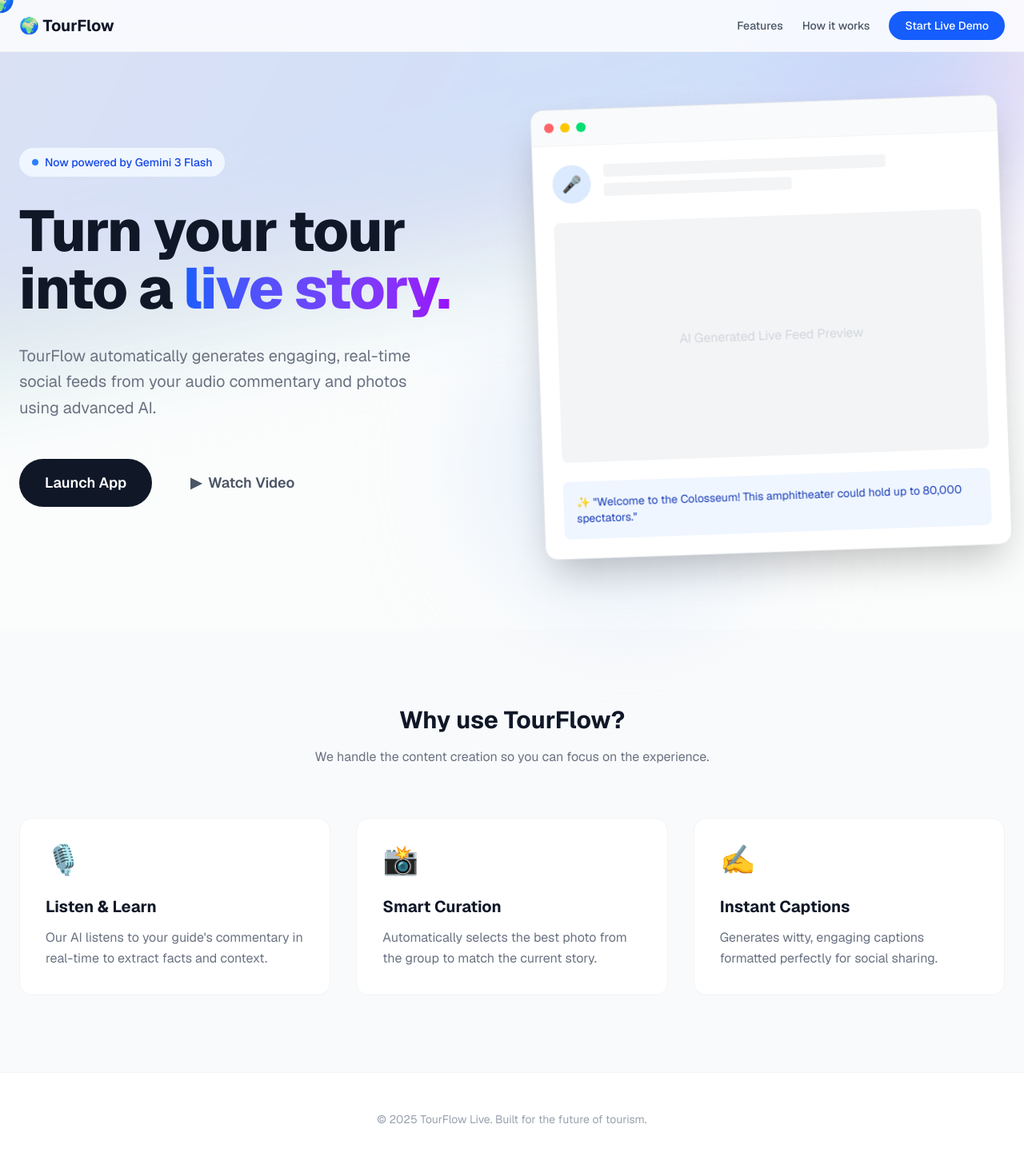
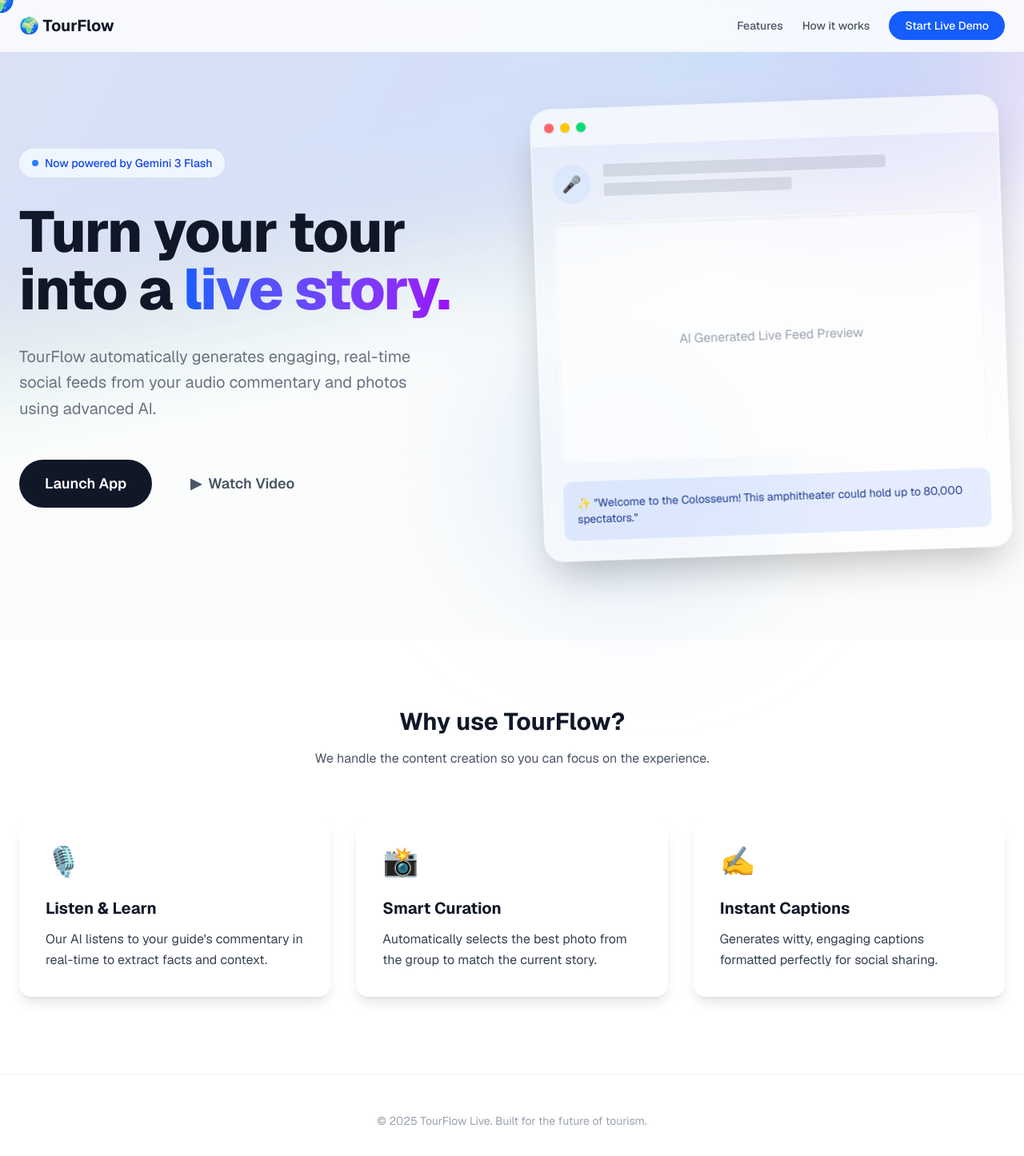
Before and after one commit to tanDivina/tourflow-live, a Next.js app in the folder frontend/: page / in a window 1280 px wide. Shown: the top 1446 px of the page at 80% size. Built offline with nearby package versions, Linux system fonts and the light colour scheme.

Commit message:
Apply Glassmorphism UI style

```diff
--- a/frontend/app/page.js
+++ b/frontend/app/page.js
@@ -143,24 +143,24 @@
             <div className="absolute -bottom-20 -left-20 w-96 h-96 bg-blue-100 rounded-full blur-3xl opacity-50 mix-blend-multiply animate-blob animation-delay-2000"></div>
 
             {/* App Mockup Card */}
-            <div className="relative bg-white border border-gray-200 rounded-2xl shadow-2xl overflow-hidden rotate-[-2deg] hover:rotate-0 transition-transform duration-500">
-              <div className="bg-gray-50 border-b border-gray-100 p-4 flex items-center gap-2">
-                <div className="w-3 h-3 rounded-full bg-red-400"></div>
-                <div className="w-3 h-3 rounded-full bg-yellow-400"></div>
-                <div className="w-3 h-3 rounded-full bg-green-400"></div>
+            <div className="relative bg-white/40 backdrop-blur-xl border border-white/50 rounded-3xl shadow-2xl overflow-hidden rotate-[-2deg] hover:rotate-0 transition-transform duration-500 ring-1 ring-white/60">
+              <div className="bg-white/50 border-b border-white/20 p-4 flex items-center gap-2">
+                <div className="w-3 h-3 rounded-full bg-red-400 shadow-sm"></div>
+                <div className="w-3 h-3 rounded-full bg-yellow-400 shadow-sm"></div>
+                <div className="w-3 h-3 rounded-full bg-green-400 shadow-sm"></div>
               </div>
               <div className="p-6 space-y-6">
                 <div className="flex items-start gap-4">
-                  <div className="w-12 h-12 rounded-full bg-blue-100 flex items-center justify-center text-xl">🎤</div>
+                  <div className="w-12 h-12 rounded-full bg-blue-500/10 flex items-center justify-center text-xl backdrop-blur-sm">🎤</div>
                   <div className="flex-1 space-y-2">
-                    <div className="h-4 bg-gray-100 rounded w-3/4"></div>
-                    <div className="h-4 bg-gray-100 rounded w-1/2"></div>
+                    <div className="h-4 bg-gray-900/10 rounded w-3/4"></div>
+                    <div className="h-4 bg-gray-900/10 rounded w-1/2"></div>
                   </div>
                 </div>
-                <div className="aspect-video bg-gray-100 rounded-lg flex items-center justify-center text-gray-300">
+                <div className="aspect-video bg-white/50 rounded-xl flex items-center justify-center text-gray-400 border border-white/40 shadow-inner">
                   AI Generated Live Feed Preview
                 </div>
-                <div className="p-4 bg-blue-50 rounded-lg text-blue-800 text-sm">
+                <div className="p-4 bg-blue-600/10 rounded-xl text-blue-900 text-sm border border-blue-100/20">
                   ✨ "Welcome to the Colosseum! This amphitheater could hold up to 80,000 spectators."
                 </div>
               </div>
@@ -172,11 +172,11 @@
       </section>
 
       {/* FEATURES SECTION */}
-      <section id="features" className="py-24 bg-gray-50">
+      <section id="features" className="py-24 relative">
         <div className="max-w-7xl mx-auto px-6">
           <div className="text-center max-w-2xl mx-auto mb-16">
             <h2 className="text-3xl font-bold mb-4">Why use TourFlow?</h2>
-            <p className="text-gray-500">We handle the content creation so you can focus on the experience.</p>
+            <p className="text-gray-600">We handle the content creation so you can focus on the experience.</p>
           </div>
 
           <div className="grid md:grid-cols-3 gap-8">
@@ -197,10 +197,10 @@
                 desc: 'Generates witty, engaging captions formatted perfectly for social sharing.'
               }
             ].map((feature, i) => (
-              <div key={i} className="bg-white p-8 rounded-2xl border border-gray-100 hover:shadow-lg transition-shadow">
+              <div key={i} className="bg-white/30 backdrop-blur-md p-8 rounded-2xl border border-white/40 shadow-lg hover:bg-white/40 transition-all hover:-translate-y-1">
                 <div className="text-4xl mb-6">{feature.icon}</div>
                 <h3 className="text-xl font-bold mb-3">{feature.title}</h3>
-                <p className="text-gray-500 leading-relaxed">{feature.desc}</p>
+                <p className="text-gray-700 leading-relaxed">{feature.desc}</p>
               </div>
             ))}
           </div>
```
